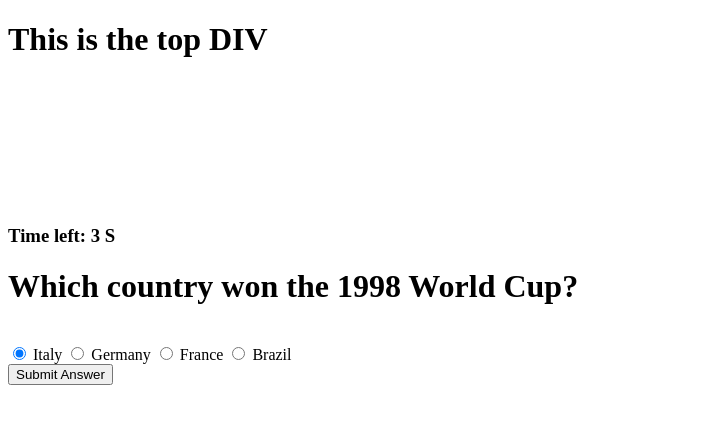
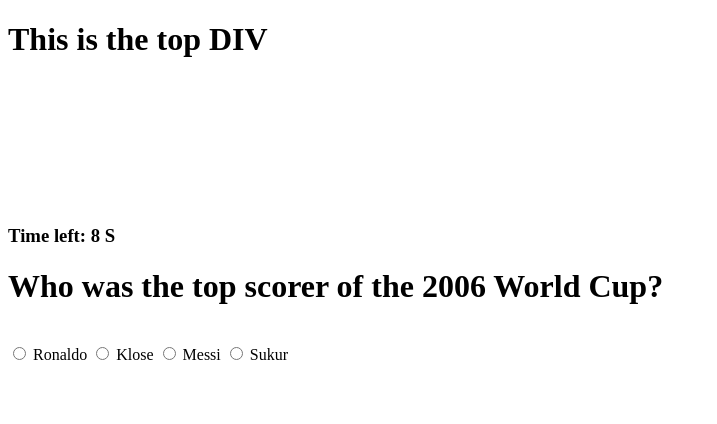
Before and after one commit to amirhasan1367/TriviaGame, a plain HTML site: page index.html in a window 1280 px wide. Both pictures are taken after a click on the radio button 19 px from the left and 353 px from the top of the page. Shown: the whole page, without its empty margins (0-717 px from the left). Drawn offline with nearby package versions, Linux system fonts and the light colour scheme.

Commit message:
Question sequencing completed

```diff
--- a/assets/javascript/app.js
+++ b/assets/javascript/app.js
@@ -4,14 +4,10 @@ var number = 10;
 var intervalId;
 
 var questions = ["#first-question", "#second-question", "#third-question"];
-var answers = ["France", "Brazil", "Italy"];
+var answers = ["France", "Klose", "Brazil"];
+var j = 0;
 
-function newTrivia(q) {
-    var number = 10;
-
-}
-
-//Seeting timer
+//Setting timer
 
 function runTimer() {
     //clearInterval(intervalId);
@@ -42,38 +38,23 @@ function stop() {
 runTimer();
 $(questions[0]).show();
 //click function to submit the answer
-$("#submitbtn").on("click", function () {
-    submitAnswer()
-})
+$(".choice").on("click", function () {
 
-function submitAnswer() {
-    var radios = $('[name="choice"]');
-    console.log ("radios: "+ radios)
-    var checked = false;
-    var userAnswer;
+    var userAnswer = $(this).val();
 
-    for (i = 0; i < radios.length; i++) {
-        if (radios[i].checked) {
-            checked = true;
-            userAnswer = radios[i].value;
-        }
-    }
-    // if user click submit button without selecting any option, alert box should be say "please select choice answer".
-    if (!checked) {
-        alert("please select choice answer");
-        return;
-    }
-
-
-    // Correct answer
-    if (userAnswer === "France") {
+    //debugger;
+    if (userAnswer === answers[j]) {
         correctAs++
         console.log("correct answers: " + correctAs);
         alert("Answer is correct!");
 
-            $(questions[0]).replaceWith($(questions[1]));
-            $(questions[1]).show();
-
+        $(questions[j]).replaceWith($(questions[j + 1]));
+        function showNext(){
+            $(questions[j + 1]).show();
+        }
+        setTimeout(showNext, 2000)
+        j++
+        number =10;
 
     }
     // incorrect answer
@@ -82,11 +63,15 @@ function submitAnswer() {
         wrongAs++
         console.log("wrong answers: " + wrongAs);
         alert("Answer is wrong!");
-        for (j=1; j < questions.length, j++;){
-            $(questions[j]).replaceWith($(questions[j+1]));
-            $(questions[j+1]).show();
-        }
+        $(questions[j]).replaceWith($(questions[j + 1]));
+        $(questions[j + 1]).show();
+        j++
+        number=10;
     }
 
 
-}
+
+
+
+
+})
--- a/index.html
+++ b/index.html
@@ -24,24 +24,36 @@
         <h1>Which country won the 1998 World Cup?</h1>
         <br>
         <form>
-            <input type="radio" name="choice" value="Italy"> Italy
-            <input type="radio" name="choice" value="Germany"> Germany
-            <input type="radio" name="choice" value="France"> France
-            <input type="radio" name="choice" value="Brazil"> Brazil
+            <input class="choice" type="radio" name="choice" value="Italy"> Italy
+            <input class="choice" type="radio" name="choice" value="Germany"> Germany
+            <input class="choice" type="radio" name="choice" value="France"> France
+            <input class="choice" type="radio" name="choice" value="Brazil"> Brazil
         </form>
-        <button id="submitbtn"> Submit Answer</button>
+
     </div>
     <div id="second-question" class="triviaQs">
         <div id="timer"></div>
-        <h1>Which country has won the most world cup championships?</h1>
+        <h1>Who was the top scorer of the 2006 World Cup?</h1>
         <br>
         <form>
-            <input type="radio" name="choice" value="Italy"> Italy
-            <input type="radio" name="choice" value="Germany"> Germany
-            <input type="radio" name="choice" value="France"> France
-            <input type="radio" name="choice" value="Brazil"> Brazil
+            <input class="choice" type="radio" name="choice" value="Ronaldo"> Ronaldo
+            <input class="choice" type="radio" name="choice" value="Klose"> Klose
+            <input class="choice" type="radio" name="choice" value="Messi"> Messi
+            <input class="choice" type="radio" name="choice" value="Sukur"> Sukur
         </form>
-        <button id="submitbtn"> Submit Answer</button>
+
+    </div>
+    <div id="third-question" class="triviaQs">
+        <div id="timer"></div>
+        <h1>Which country has the most World cup championships?</h1>
+        <br>
+        <form>
+            <input class="choice" type="radio" name="choice" value="England"> England
+            <input class="choice" type="radio" name="choice" value="Brazil"> Brazil
+            <input class="choice" type="radio" name="choice" value="Russia"> Russia
+            <input class="choice" type="radio" name="choice" value="Germany"> Germany
+        </form>
+
     </div>
     <!-- jQuery -->
     <script src="https://cdnjs.cloudflare.com/ajax/libs/jquery/3.2.1/jquery.min.js"></script>
```
